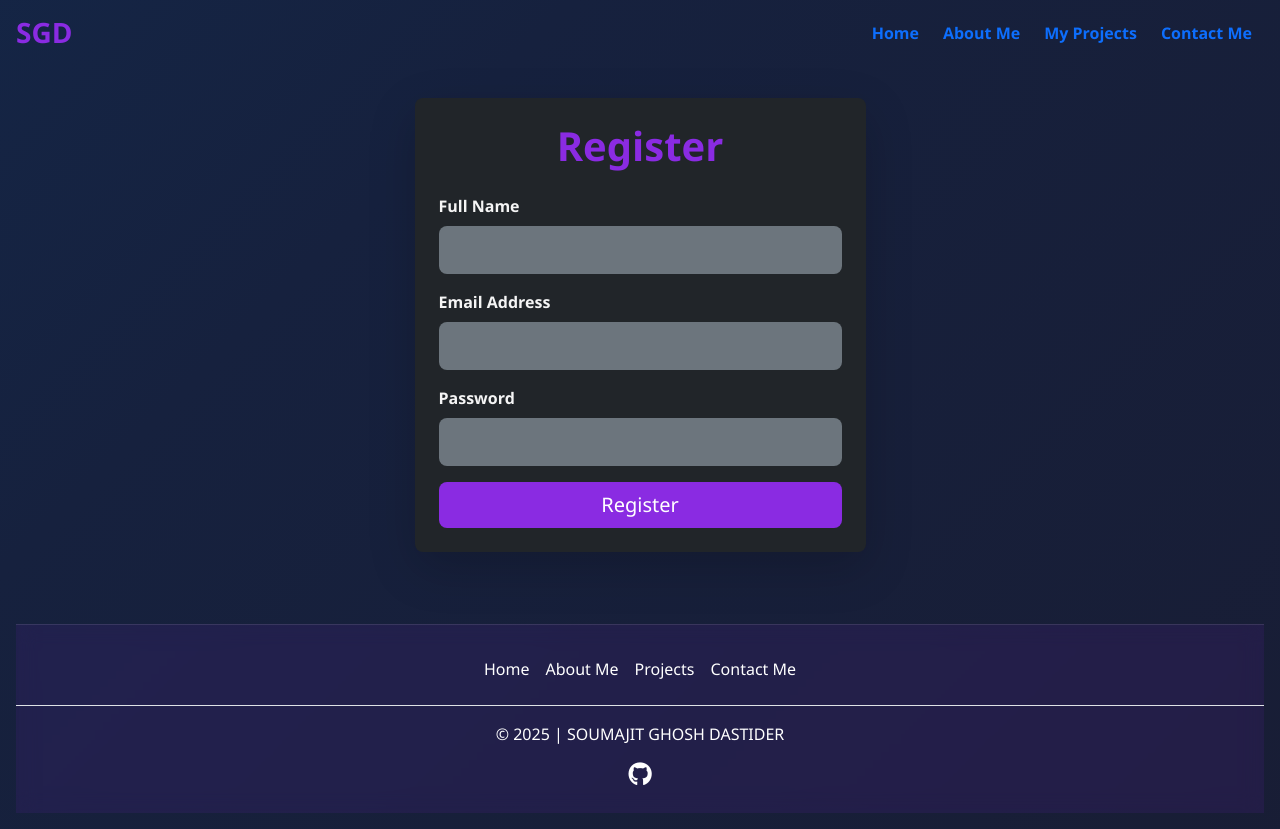
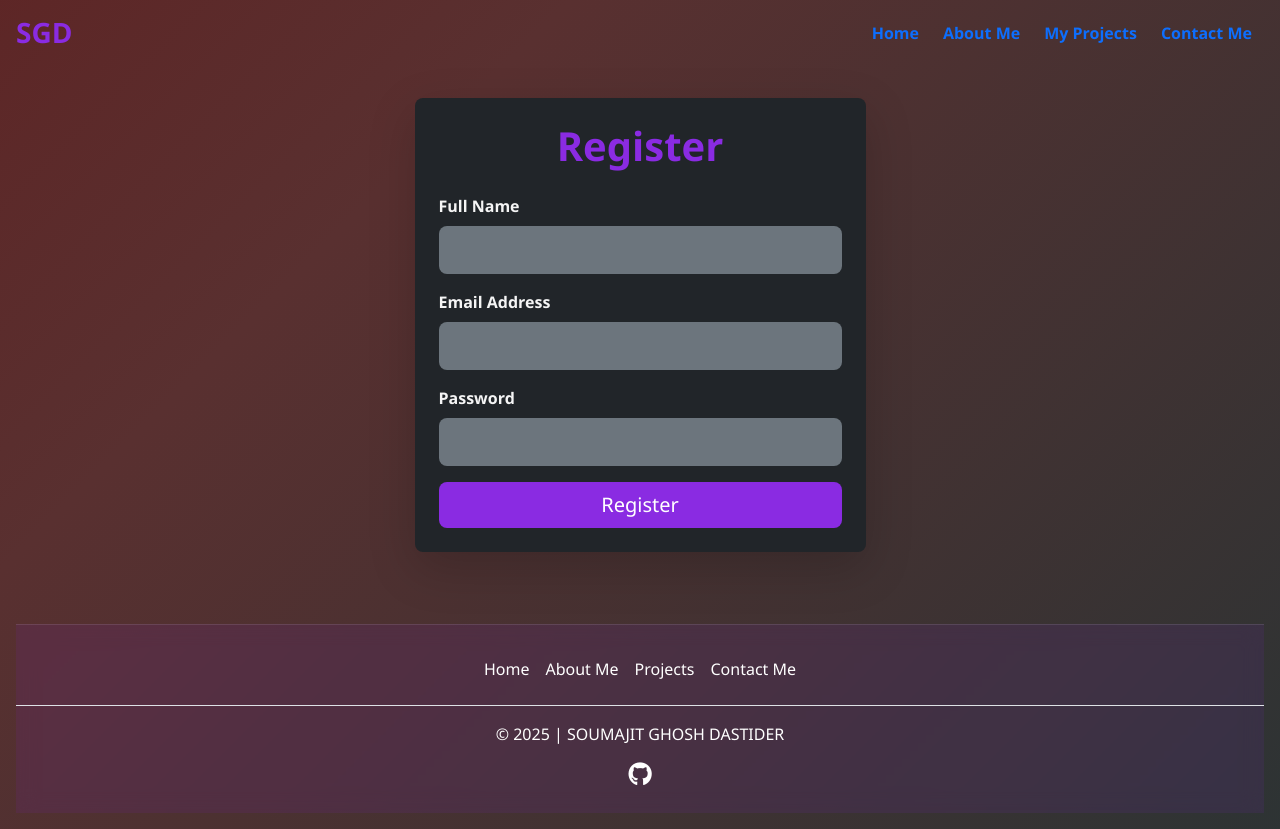
Before and after one commit to Xenon0117/Portfolio, a Flask app: page /register in a window 1280 px wide. Run offline with Flask 3, Linux system fonts and the light colour scheme.

Commit message:
Update style.css

```diff
--- a/static/CSS/style.css
+++ b/static/CSS/style.css
@@ -1,6 +1,6 @@
 /* =============== ANIMATED BACKGROUND =============== */
 body {
-    background: linear-gradient(-45deg, #1a1a2e, #16213e, #0f3460, #533483);
+    background: linear-gradient(-45deg, #093637, #593030, #6f0000, #734b6d);
     background-size: 400% 400%;
     animation: gradientBG 15s ease infinite;
     min-height: 100vh;
```
